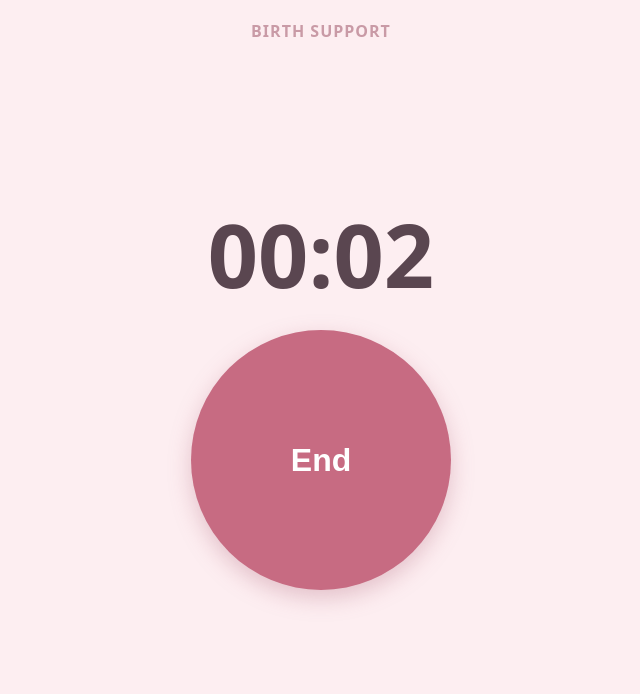
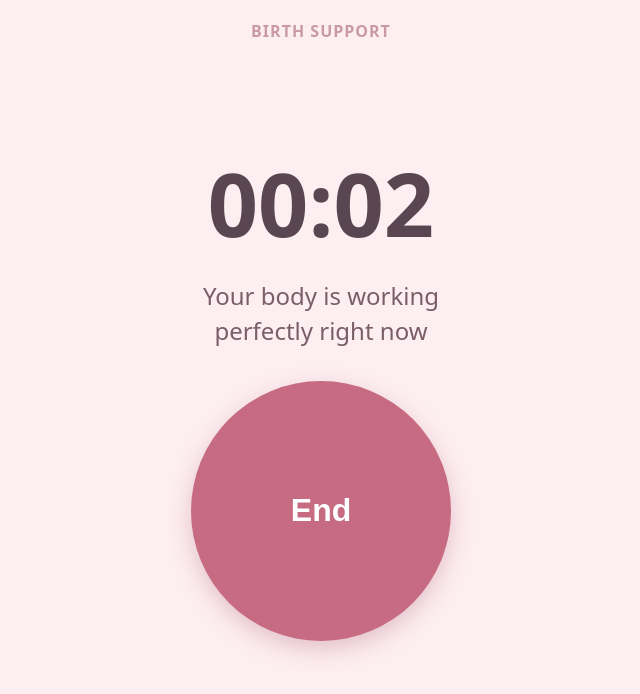
Before and after one commit to lucyloveswsdoula/birthsupport, a Next.js app: page / in a window 1280 px wide. Both pictures are taken after a click on the button "Start". Shown: the top 694 px of the page, without its empty margins (319-959 px from the left). Built offline with nearby package versions, Linux system fonts and the light colour scheme.

Commit message:
Add rotating affirmations during contractions

```diff
--- a/app/globals.css
+++ b/app/globals.css
@@ -5,3 +5,13 @@ body {
   height: 100%;
   background: #fdeef1;
 }
+
+/* Gentle fade as each affirmation appears during a contraction. */
+@keyframes affirmationFade {
+  from {
+    opacity: 0;
+  }
+  to {
+    opacity: 1;
+  }
+}
--- a/app/page.js
+++ b/app/page.js
@@ -44,6 +44,49 @@ const SUPPORT_CARDS = [
   "Walk her to the bathroom and remind her to empty her bladder.",
 ];
 
+// Calming affirmations that slowly rotate while a contraction is in progress.
+const AFFIRMATIONS = [
+  "Your body was made for this",
+  "Your body knows exactly what to do",
+  "You were designed for this moment",
+  "You can trust what your body is doing",
+  "You don't have to fight this — just flow with it",
+  "You are stronger than you know",
+  "Every contraction is bringing your baby closer to you",
+  "You have done hard things before and you are doing one right now",
+  "You are more powerful than you feel in this moment",
+  "Your body is working perfectly right now",
+  "Breathe in calm, breathe out tension",
+  "You only have to get through this one contraction",
+  "Just this breath, just this moment, just this wave",
+  "With every exhale you soften and open",
+  "Your breath is carrying you through",
+  "You and your baby are doing this together",
+  "Your baby is coming to you with every surge",
+  "You are opening to welcome your baby earthside",
+  "You are safe and your baby is safe",
+  "Your baby knows your voice, your heartbeat, your love",
+  "This will pass — it always passes",
+  "You are surrounded by people who love you",
+  "Your body is not broken, it is doing exactly what it should",
+  "You are allowed to feel this and keep going anyway",
+  "You are exactly where you are supposed to be",
+  "This is the most important and powerful work you will ever do",
+];
+
+// How long each affirmation stays on screen before the next one (milliseconds).
+const AFFIRMATION_INTERVAL_MS = 9000;
+
+// Pick a random affirmation that is not the one already showing.
+function nextAffirmation(prevIndex) {
+  if (AFFIRMATIONS.length <= 1) return 0;
+  let next = prevIndex;
+  while (next === prevIndex) {
+    next = Math.floor(Math.random() * AFFIRMATIONS.length);
+  }
+  return next;
+}
+
 // "MM:SS" for the live timer (keeps the existing look).
 function formatClock(totalSeconds) {
   const minutes = Math.floor(totalSeconds / 60);
@@ -70,6 +113,7 @@ export default function Home() {
   const [cardShown, setCardShown] = useState(0); // how many times current card has shown
   const [currentCard, setCurrentCard] = useState(null); // card shown on rest screen
   const [confirmingDelete, setConfirmingDelete] = useState(false); // showing "Are you sure?"
+  const [affirmationIndex, setAffirmationIndex] = useState(0); // affirmation during contraction
   const [hydrated, setHydrated] = useState(false); // has saved data loaded yet?
 
   const intervalRef = useRef(null); // holds the running 1-second ticker
@@ -131,6 +175,17 @@ export default function Home() {
     };
   }, []);
 
+  // While a contraction is in progress, slowly rotate the affirmation on its own.
+  useEffect(() => {
+    if (phase !== ACTIVE) return;
+    // Fresh affirmation at the start of each contraction.
+    setAffirmationIndex((prev) => nextAffirmation(prev));
+    const id = setInterval(() => {
+      setAffirmationIndex((prev) => nextAffirmation(prev));
+    }, AFFIRMATION_INTERVAL_MS);
+    return () => clearInterval(id);
+  }, [phase]);
+
   function clearHistory() {
     setHistory([]); // also empties the saved copy via the save effect
     setConfirmingDelete(false);
@@ -188,6 +243,12 @@ export default function Home() {
       <section style={styles.stage}>
         {/* Top area changes with the phase */}
         {isActive && <div style={styles.timer}>{formatClock(elapsed)}</div>}
+
+        {isActive && (
+          <p key={affirmationIndex} style={styles.affirmation}>
+            {AFFIRMATIONS[affirmationIndex]}
+          </p>
+        )}
 
         {phase === REST && lastContraction && (
           <p style={styles.duration}>
@@ -304,6 +365,15 @@ const styles = {
     fontVariantNumeric: "tabular-nums",
     color: "#5a4650",
     lineHeight: 1,
+  },
+  affirmation: {
+    margin: 0,
+    maxWidth: "20rem",
+    fontSize: "1.5rem",
+    fontWeight: 500,
+    lineHeight: 1.45,
+    color: "#7a5e68",
+    animation: "affirmationFade 1s ease",
   },
   button: {
     width: "min(70vw, 260px)",
```
